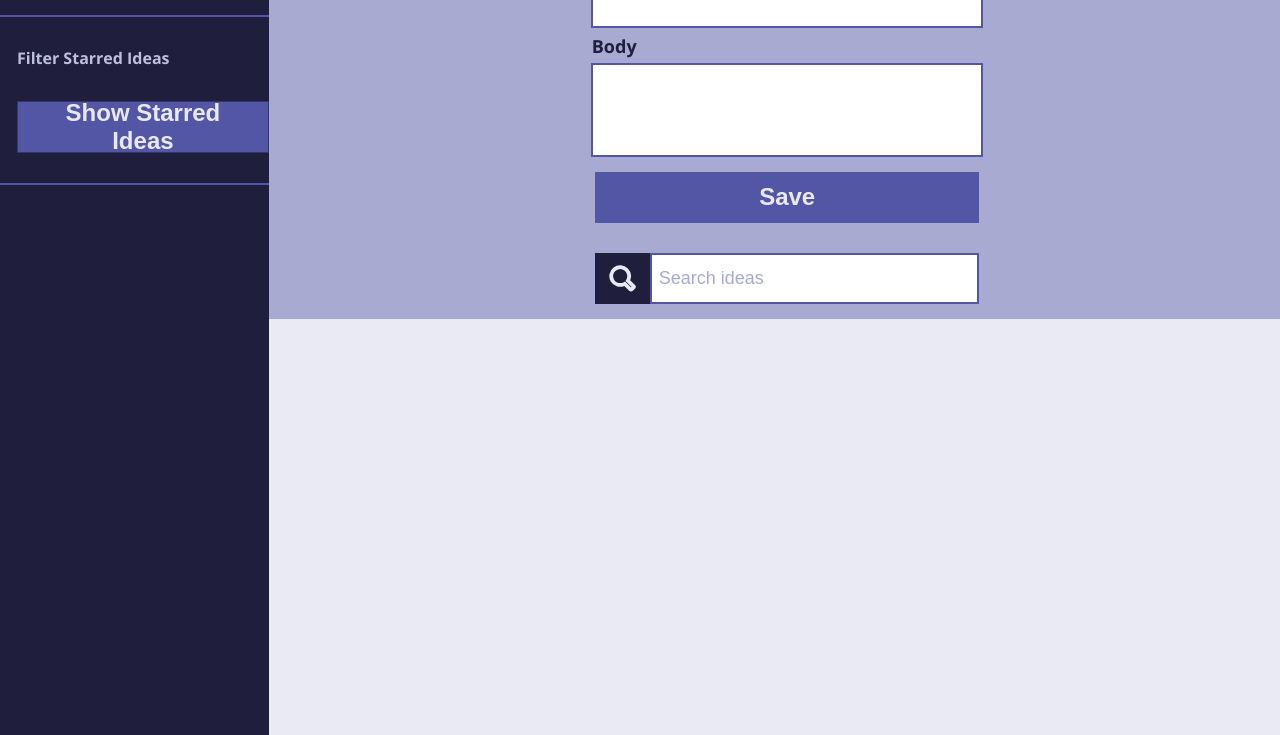
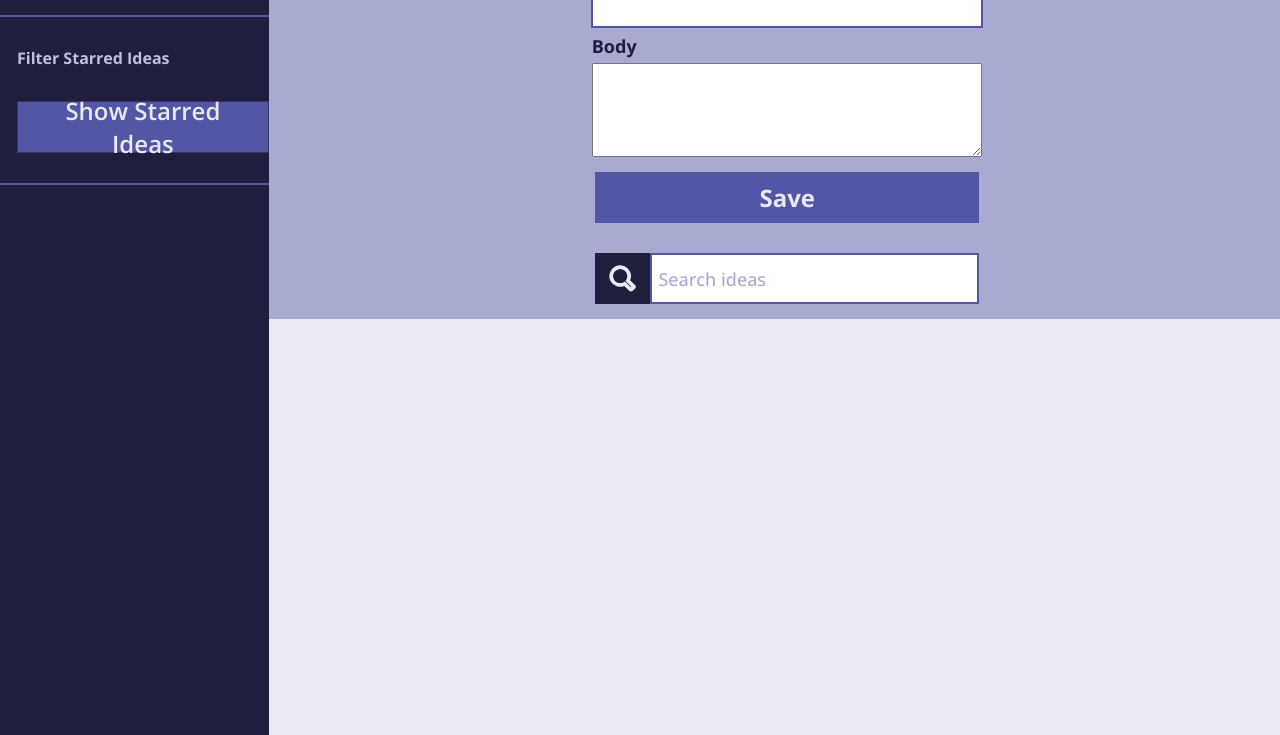
Before and after one commit to rachel-bock/ideabox, a plain HTML site: page index.html in a window 1280 px wide. Shown: the part 65-800 px from the top of the page. Drawn offline with nearby package versions, Linux system fonts and the light colour scheme.

Commit message:
Add text wrapping to idea body input and refactor font family

```diff
--- a/index.html
+++ b/index.html
@@ -19,7 +19,7 @@
         <label for="title">Title</label>
         <input class="input-box" type="text" id="title" name="title">
         <label for="body">Body</label>
-        <input class="input-form-body input-box" type="text" id="body" name="body">
+        <textarea class="input-form-body input-box" type="text" id="body" name="body"></textarea>
         <button class="save-button save-button-disabled" disabled>Save</button>
         <div class="search-bar">
           <button class="search-button"></button>
--- a/styles.css
+++ b/styles.css
@@ -16,6 +16,7 @@ FILTER STARRED Ideas #BFBFDD */
 
 * {
   margin: 0;
+  font-family: "Open Sans";
 }
 
 hr {
@@ -43,7 +44,7 @@ p {
   font-weight: 300;
 }
 
-input {
+input, textarea {
   font-size: large;
 }
 
```
